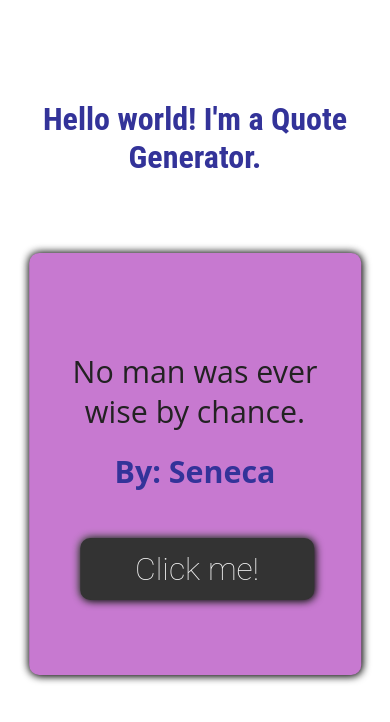
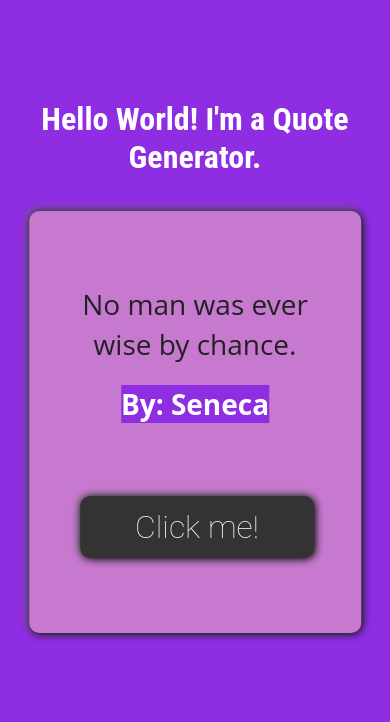
Before and after one commit to EugeneGohh/Quote-generator, a React (Create React App) app: page / in a window 390 px wide. Shown: the top 722 px of the page. Built offline with nearby package versions, Linux system fonts and the light colour scheme.

Commit message:
Fixed Bug

```diff
--- a/src/components/App/App.css
+++ b/src/components/App/App.css
@@ -2,5 +2,6 @@
   margin: 0;
   padding: 0;
   box-sizing: border-box;
-  color: #333399;
+  color: white;
+  background-color: #8E2DE2;
 }
--- a/src/components/Body/Body.js
+++ b/src/components/Body/Body.js
@@ -4,7 +4,7 @@ import "./Body.css";
 function Body() {
   return (
     <div className="heading">
-      <h1>Hello world! I'm a Quote Generator.</h1>
+      <h1>Hello World! I'm a Quote Generator.</h1>
     </div>
   );
 }
--- a/src/components/Card/Card.css
+++ b/src/components/Card/Card.css
@@ -18,6 +18,7 @@
 .card_container {
   text-align: center;
   border: none !important;
+  background: none;
 }
 
 .card_container > p {
@@ -28,6 +29,7 @@
   font-size: 1.4em;
   font-weight: 500;
   line-height: 35px;
+  background: none;
 }
 
 button {
@@ -69,6 +71,7 @@ button:active {
 
 @media only screen and (max-width: 1000px) {
   .card {
+    top: 50vh;
     width: 85vw;
     height: 50vh;
   }
@@ -80,8 +83,8 @@ button:active {
 
   .card_container > p {
     position: relative;
-    top: 8vh;
-    font-size: 1.9em;
+    top: 5vh;
+    font-size: 1.75em;
     line-height: 40px;
   }
 }
```
